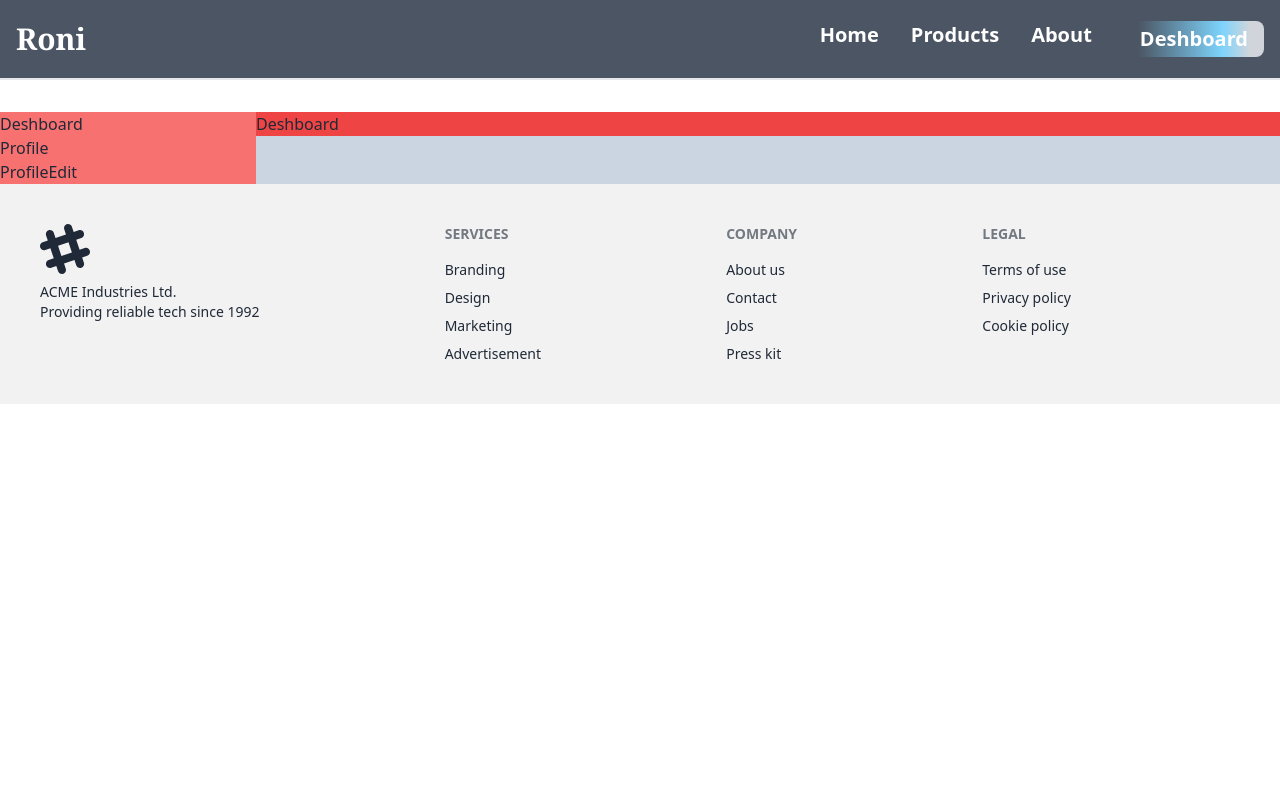
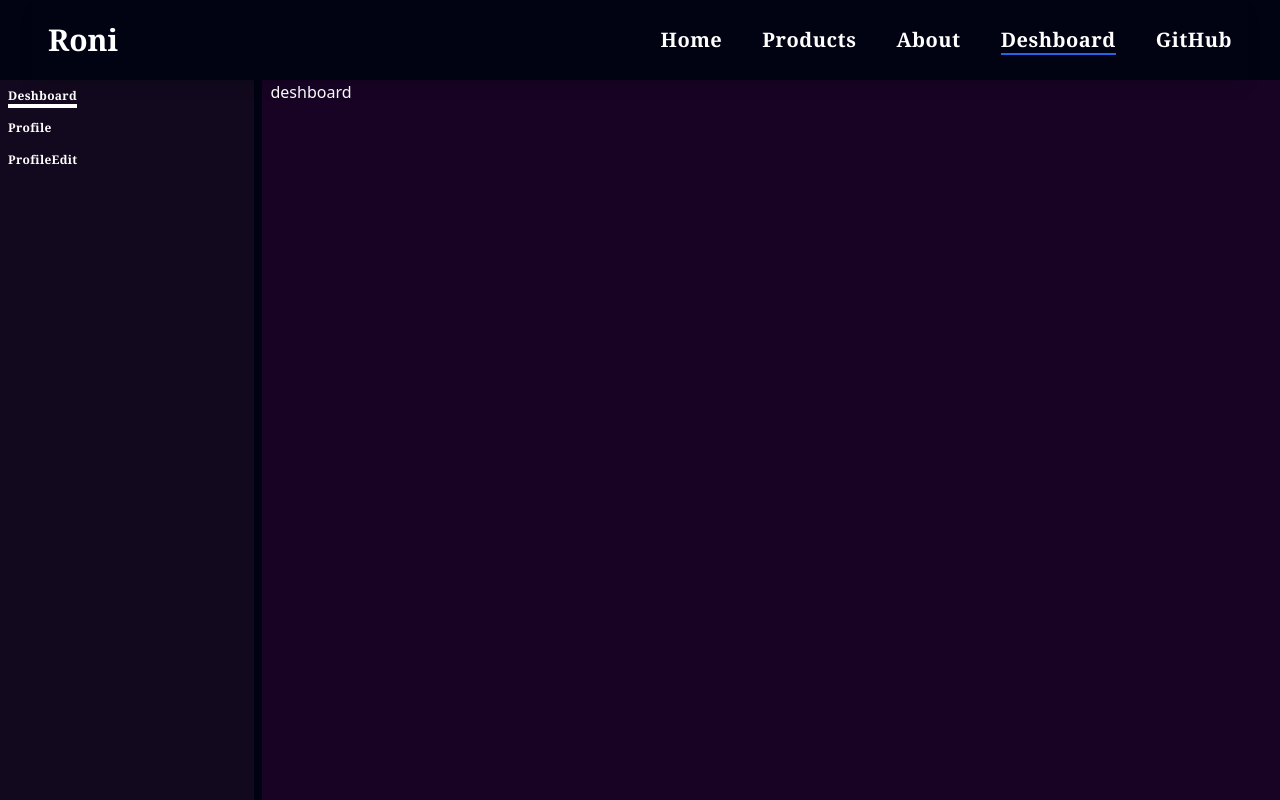
Before and after one commit to ronichowdhury999/Test-Routing-project, a React (Vite) app: page /deshboard in a window 1280 px wide. Shown: the top 800 px of the page. Built offline with nearby package versions, Linux system fonts and the light colour scheme.

Commit message:
all section ubdated

```diff
--- a/src/Layout/DeshboardLayout.jsx
+++ b/src/Layout/DeshboardLayout.jsx
@@ -1,19 +1,23 @@
-import { Link, Outlet, } from "react-router-dom"
+import { NavLink, Outlet, } from "react-router-dom"
 
 
 const DeshboardLayout = () => {
   return (
-    <div className="mt-8 flex">
-      <div className="w-[20%] bg-red-400">
-        <ul>
-          <li><Link to={'/deshboard'}>Deshboard</Link></li>
+    <div className="flex gap-2 h-screen">
+      <div className="lg:w-[20%] w-[30%] bg-[#12091e] p-2 shadow-lg ">
+        <ul className="space-y-4 text-xs tracking-wide font-serif font-semibold text-white">
           <li>
-            <Link to={'/Deshboard/profile'}><button>Profile</button></Link>
+            <NavLink to={'/deshboard'}
+            className={({isActive,isPending})=>isPending ? 'pending' :isActive ? 'border-b-4 border-white hover:text-purple-700':''}
+            > <button>Deshboard</button></NavLink>
           </li>
-          <li> <Link to={'/Deshboard/profileEdit'}><button>ProfileEdit</button></Link></li>
+          <li className="hover:text-purple-700">
+            <NavLink className={({isActive,isPending})=> isPending ? 'pending':isActive ? 'border-b-2 border-blue-600 text-blue-600': ''} to={'/Deshboard/profile'}><button>Profile</button></NavLink>
+          </li>
+          <li className="hover:text-purple-700"> <NavLink className={({isActive,isPending})=>isPending ? 'pending':isActive ? 'border-b-2 border-b-blue-600 text-blue-600': ''} to={'/Deshboard/profileEdit'}><button>ProfileEdit</button></NavLink></li>
         </ul>
       </div>
-      <div className="w-[80%] bg-slate-300">
+      <div className="lg:w-[80%] w-[70%] bg-[#180325] px-2 text-white">
         <Outlet />
       </div>
 
--- a/src/Layout/MainLayout.jsx
+++ b/src/Layout/MainLayout.jsx
@@ -4,10 +4,14 @@ import Header from "../Pages/Header"
 
 const MainLayout = () => {
   return (
-    <div className="max-w-[1400px] mx-auto">
-        <Header/>
-       <Outlet/>
-       <Footer/>
+    <div>
+      <Header />
+      <div className="bg-[#010313]">
+        <div className="max-w-screen-xl mx-auto">
+          <Outlet />
+        </div>
+      </div>
+          <Footer />
     </div>
 
   )
--- a/src/Pages/About.jsx
+++ b/src/Pages/About.jsx
@@ -3,11 +3,15 @@ import { Link } from "react-router-dom"
 
 const About = () => {
   return (
-    <div>
-   <h1>About</h1>
-   <div className="text-center">
-      <Link to={'https://docs.google.com/document/d/1peBh_TvJYPwnaBi0rfdCKvrNrk6-3hrCZ5_DNuHG9lY/edit'} target="blank"><button className="bg-blue-600 text-white py-2 px-4 cursor-pointer rounded-sm">Project Topic Explore ...</button></Link>
-   </div>
+    <div className="text-white py-8 px-8">
+      <h1 className="text-xl font-semibold">About</h1><br />
+      <p>Lorem ipsum dolor sit amet consectetur adipisicing elit. Molestiae hic alias deserunt quod enim quidem fugit inventore eos cumque voluptate dolorem ex minus, voluptates itaque, doloribus molestias tempora cupiditate corrupti? <br />
+        Lorem ipsum dolor, sit amet consectetur adipisicing elit. Iusto eum suscipit exercitationem! Minus fugiat, in eligendi et minima iure aliquid maiores, officiis quia voluptas quae, eveniet eaque beatae deleniti quo.
+        Lorem ipsum dolor sit amet consectetur adipisicing elit. Reiciendis, maxime, ullam perspiciatis delectus rerum saepe doloribus, commodi error laboriosam deleniti earum sit vero sint. Optio ratione velit dolore omnis deserunt!
+      </p>
+      <div className="text-center pt-8">
+        <Link to={'https://docs.google.com/document/d/1peBh_TvJYPwnaBi0rfdCKvrNrk6-3hrCZ5_DNuHG9lY/edit'} target="blank"><button className="bg-purple-500 text-white py-2 px-4 cursor-pointer rounded-sm hover:bg-purple-800">Project Topic Explore ...</button></Link>
+      </div>
     </div>
   )
 }
--- a/src/Pages/Deshboard.jsx
+++ b/src/Pages/Deshboard.jsx
@@ -1,8 +1,8 @@
 
 const Deshboard = () => {
   return (
-    <div className="bg-red-500">
-        Deshboard
+    <div>
+      <h1>deshboard</h1>
     </div>
   )
 }
--- a/src/Pages/Footer.jsx
+++ b/src/Pages/Footer.jsx
@@ -1,7 +1,7 @@
 const Footer = () => {
   return (
-    <div>
-        <footer className="footer bg-base-200 text-base-content p-10">
+    <footer className="bg-[#270f43]">
+      <div className="footer max-w-screen-xl mx-auto text-base-200 py-10">
         <aside>
           <svg
             width="50"
@@ -40,8 +40,8 @@ const Footer = () => {
           <a className="link link-hover">Privacy policy</a>
           <a className="link link-hover">Cookie policy</a>
         </nav>
+      </div>
     </footer>
-    </div>
   )
 }
 
--- a/src/Pages/Header.jsx
+++ b/src/Pages/Header.jsx
@@ -2,20 +2,35 @@ import { NavLink } from "react-router-dom"
 
 const Header = () => {
     return (
-        <header className="bg-gray-600 text-white sticky top-0 z-50">
-            <nav className="p-4 h-20 flex items-center justify-between border-b-2 ">
-                <h1 className="text-3xl font-serif font-bold">Roni</h1>
-                <div className="flex gap-8 text-xl font-semibold">
-                    <NavLink to={'/'} className={({isActive, isPending})=>isPending ? 'pending':isActive ? 'bg-gradient-to-l from-gray-300 from-10% via-sky-300 via-30% to-slate-400-400 to-90% rounded-lg py-1 px-4 duration-300' : ''}>Home</NavLink>
+        <header className="bg-[#010313] sticky top-0 z-50">
+            <div className="mx-8 text-white shadow-lg ">
+                <nav className="lg:p-4 lg:space-x-0 space-x-10 h-20 flex items-center justify-between">
+                    <div>
+                        <h1 className="lg:text-3xl text-xl font-serif font-bold">Roni</h1>
+                    </div>
+                    <div className="hidden lg:flex md:flex lg:gap-10 md:gap-8 gap-4 lg:text-xl text-xs font-serif tracking-wide font-semibold ">
+                        <div className="hover:text-blue-800">
+                            <NavLink to={'/'} className={({ isActive, isPending }) => isPending ? 'pending' : isActive ? 'border-b-2  border-blue-600' : ''}>Home</NavLink>
+                        </div>
 
-                    <NavLink to={'/products'}className={({isActive, isPending})=>isPending ? 'pending':isActive ? 'bg-gradient-to-l from-gray-300 from-10% via-sky-300 via-30% to-slate-400-400 to-90% rounded-lg py-1 px-4 duration-100' : ''}>Products
-                    </NavLink>
+                        <div className="hover:text-blue-800">
+                            <NavLink to={'/products'} className={({ isActive, isPending }) => isPending ? 'pending' : isActive ? 'border-b-2 border-blue-600' : ''}>Products
+                            </NavLink>
+                        </div>
 
-                    <NavLink to={'/about'}className={({isActive, isPending})=>isPending ? 'pending':isActive ? 'bg-gradient-to-l from-gray-300 from-10% via-sky-300 via-30% to-slate-400-400 to-90% rounded-lg py-1 px-4 duration-200' : ''}>About</NavLink>
+                        <div className="hover:text-blue-800">
+                            <NavLink to={'/about'} className={({ isActive, isPending }) => isPending ? 'pending' : isActive ? 'border-b-2 border-blue-600' : ''}>About</NavLink>
+                        </div>
 
-                    <NavLink to={'/deshboard'}className={({isActive, isPending})=>isPending ? 'pending':isActive ? 'bg-gradient-to-l from-gray-300 from-10% via-sky-300 via-30% to-slate-400-400 to-90% rounded-lg py-1 px-4 duration-300' : ''}>Deshboard</NavLink>
-                </div>
-            </nav>
+                        <div className="hover:text-blue-800">
+                            <NavLink to={'/deshboard'} className={({ isActive, isPending }) => isPending ? 'pending' : isActive ? 'border-b-2 border-blue-600' : ''}>Deshboard</NavLink>
+                        </div>
+                        <div className="hover:text-blue-800">
+                            <NavLink to={'https://github.com/ronichowdhury999/'} target={'blank'} className={({ isActive, isPending }) => isPending ? 'pending' : isActive ? 'border-b-2 border-blue-600' : ''}>GitHub</NavLink>
+                        </div>
+                    </div>
+                </nav>
+            </div>
         </header>
     )
 }
--- a/src/Pages/Home.jsx
+++ b/src/Pages/Home.jsx
@@ -1,17 +1,12 @@
-
 const Home = () => {
     return (
         <div>
-            <div className="hero bg-base-200 ">
-                <img className="lg:w-[500px] w-60" src={'/public/vite.svg'} alt="" />
+            <div className="hero">
+                <img className="w-full h-[600px]" src={'https://web.programming-hero.com/home/_next/image?url=%2Fhome%2FstaticVersion%2Fbanner%2Fbanner-bg.png&w=3840&q=75'} alt="Cover-images" />
                 <div className="hero-content text-center">
                     <div className="max-w-md">
-                        <h1 className="text-5xl font-bold">Hello there</h1>
-                        <p className="py-6">
-                            Provident cupiditate voluptatem et in. Quaerat fugiat ut assumenda excepturi exercitationem
-                            quasi. In deleniti eaque aut repudiandae et a id nisi.
-                        </p>
-                        <button className="btn btn-primary">Get Started</button>
+                        <h1 className="text-7xl text-white font-bold">Let’s code_
+                        your career</h1>
                     </div>
                 </div>
             </div>
--- a/src/Pages/Products/Product.jsx
+++ b/src/Pages/Products/Product.jsx
@@ -3,27 +3,21 @@ import { useLoaderData } from "react-router-dom"
 const Product = () => {
 
     const product = useLoaderData()
-    const { brand,description, thumbnail, price } = product
+    const { category, brand, description, thumbnail, price } = product
     return (
-        <div className="flex justify-center mb-4 mt-4 items-center">
-            <div className="card  w-[800px] items-center shadow-xl">
-                <figure className="px-10 pt-10">
-                    <img
-                        src={thumbnail}
-                        alt="product-image"
-                        className="rounded-xl" />
-                </figure>
-                <div className="card-body items-center text-center">
-                    <h2 className="card-title">{brand}</h2>
-                    <p>{description}</p>
-                   <div className="flex justify-between items-center gap-8">
-                   <div>
+        <div className="py-10 px-4 w-[400px] mx-auto">
+            <div className="bg-[#242526] text-white p-4 border border-gray-600">
+                <div>
+                    <h1 className="text-2xl font-bold">{category}</h1>
+                    <img className="w-[200px] ml-12" src={thumbnail} alt="product-images" />
+                </div>
+                <h3 className="text-xl font-semibold mb-4">{brand}</h3>
+                <p>{description}</p>
+                <div className="flex items-center justify-between mt-4">
+                    <div>
                         <p>P : {price}</p>
                     </div>
-                    <div className="card-actions">
-                        <button className="btn btn-primary">add card</button>
-                    </div>
-                   </div>
+                    <div><button className="bg-blue-600 py-1 px-4 rounded-lg cursor-pointer">Add Card</button></div>
                 </div>
             </div>
         </div>
--- a/src/Pages/Products/Products.jsx
+++ b/src/Pages/Products/Products.jsx
@@ -5,7 +5,7 @@ const Products = () => {
 
     const { products } = useLoaderData()
     return (
-        <div className="grid lg:grid-cols-3 md:grid-cols-2 grid-cols-1 gap-4 mt-4">
+        <div className=" grid lg:grid-cols-6 md:grid-cols-4 grid-cols-2 gap-2 pt-4 pb-4">
             {
                 products?.map(product => <ProductShow key={product.id} product={product}/>)
             }
--- a/src/Pages/Profile.jsx
+++ b/src/Pages/Profile.jsx
@@ -1,8 +1,13 @@
-
 
 const Profile = () => {
   return (
-    <div>Profile</div>
+    <div className="text-center mt-36">
+      <div className="avatar">
+        <div className="ring-primary ring-offset-base-100 w-24 rounded-full ring ring-offset-2">
+          <img src="https://img.daisyui.com/images/stock/photo-1534528741775-53994a69daeb.webp" />
+        </div>
+      </div>
+    </div>
   )
 }
 
```
Also changed, not shown: src/Pages/Products/ProductShow.jsx (+23 -15 lines). Lines whose indentation alone changed are shown as unchanged.
